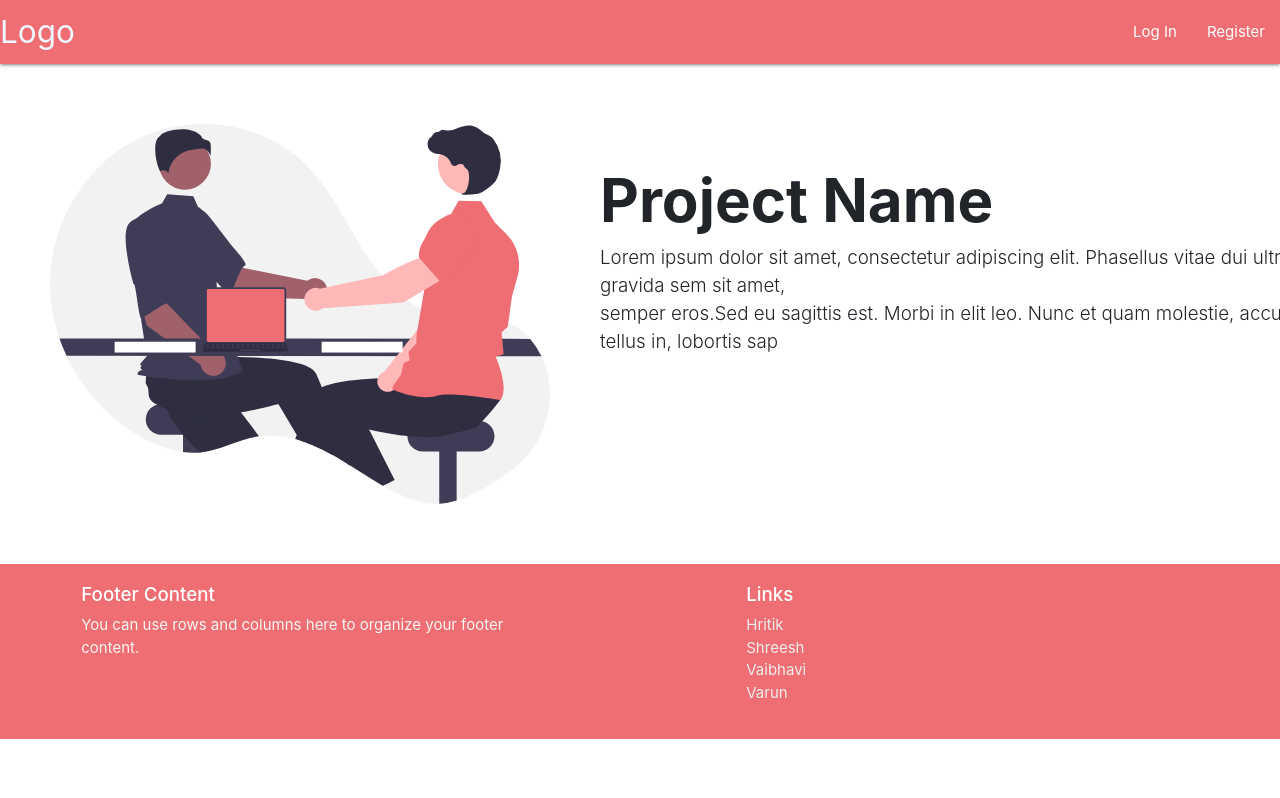
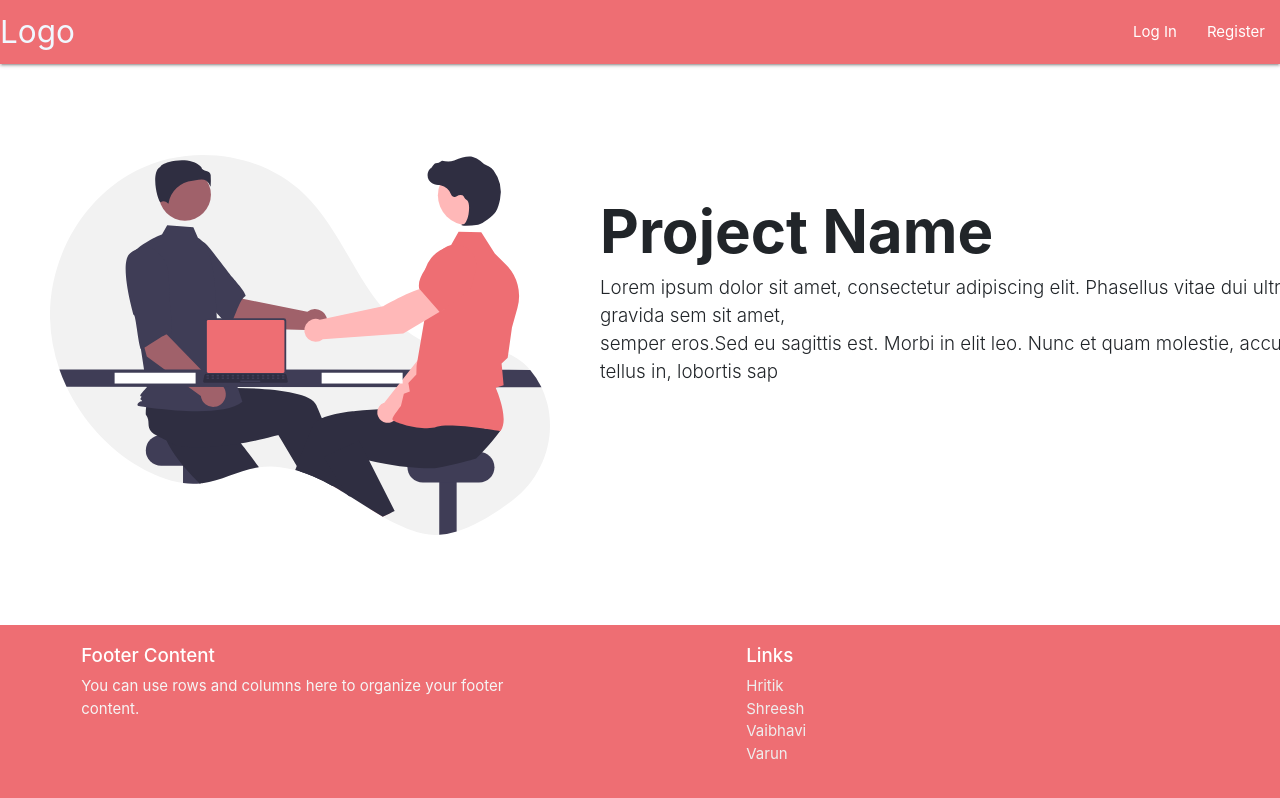
Before and after one commit to hritik2002/tsec_hackathon_frontend, a React (Create React App) app: page / in a window 1280 px wide. Built offline with nearby package versions, Linux system fonts and the light colour scheme.

Commit message:
fixing footer

```diff
--- a/src/App.js
+++ b/src/App.js
@@ -15,7 +15,15 @@ function App() {
 
   return (
     <BrowserRouter>
-      <Header />
+      <div
+        style={{
+          display: "flex",
+          flexDirection: "column",
+          justifyContent: "space-between",
+          height:"100vh"
+        }}
+      >
+        <Header />
       <Routes>
         <Route path="/" element={<Home />}></Route>
         <Route path="/login" element={<Login />}></Route>
@@ -23,6 +31,7 @@ function App() {
         <Route path="*" element={<div>Page not found</div>}></Route>
       </Routes>
       <Footer />
+      </div>
     </BrowserRouter>
   );
 }
--- a/src/Component/Login/index.js
+++ b/src/Component/Login/index.js
@@ -1,5 +1,5 @@
 import React, { useState } from "react";
-import {useNavigate} from 'react-router-dom'
+import { useNavigate } from "react-router-dom";
 // import "./styles.css";
 function Login() {
   const [state, setState] = useState({
@@ -56,6 +56,9 @@ function Login() {
                   <option
                     selected={state.userType === "student"}
                     value="student"
+                    style={{
+                      overflow: "auto",
+                    }}
                   >
                     Student
                   </option>
@@ -67,7 +70,6 @@ function Login() {
                   </option>
                 </select>
               </div>
-              <br />
 
               <div className="form-field">
                 <button
--- a/src/Pages/Home.js
+++ b/src/Pages/Home.js
@@ -1,16 +1,22 @@
-import HomeIcon from '../Assets/HomeIcon.svg'
-import '../Assets/Home.css'
+import HomeIcon from "../Assets/HomeIcon.svg";
+import "../Assets/Home.css";
 
 const Home = () => {
-    return(
-        <>
-            <img src={HomeIcon} className='homePic' alt='homeImg'/>
-            <div className="jumbotron intro float-right info">
-                <h1 className="display-3 fw-bolder">Project Name</h1>
-                <p className="lead">Lorem ipsum dolor sit amet, consectetur adipiscing elit. Phasellus vitae dui ultricies, gravida sem sit amet,<br/>semper eros.Sed eu sagittis est. Morbi in elit leo. Nunc et quam molestie, accumsan tellus in, lobortis sap</p>
-            </div>
-        </>
-    );
+  return (
+    <div>
+      <img src={HomeIcon} className="homePic" alt="homeImg" />
+      <div className="jumbotron intro float-right info">
+        <h1 className="display-3 fw-bolder">Project Name</h1>
+        <p className="lead">
+          Lorem ipsum dolor sit amet, consectetur adipiscing elit. Phasellus
+          vitae dui ultricies, gravida sem sit amet,
+          <br />
+          semper eros.Sed eu sagittis est. Morbi in elit leo. Nunc et quam
+          molestie, accumsan tellus in, lobortis sap
+        </p>
+      </div>
+    </div>
+  );
 };
 
 export default Home;
```
